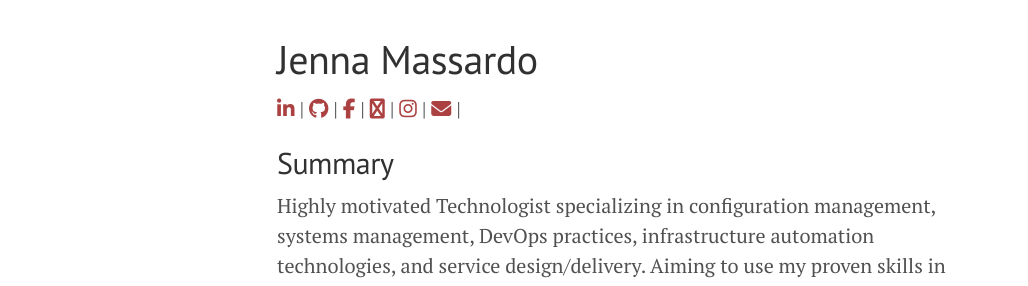
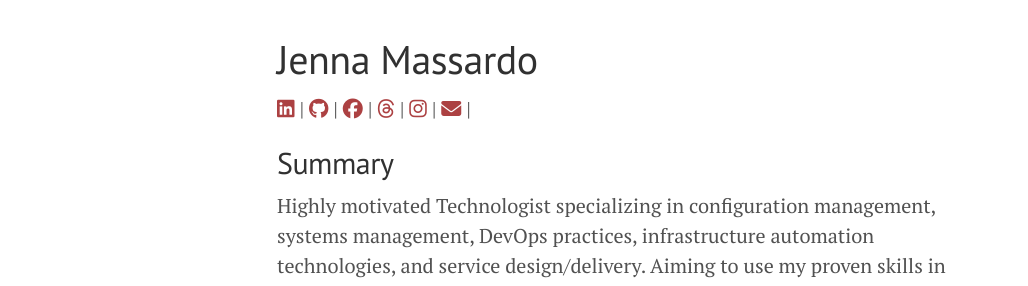
Before and after one commit to jmassardo/jmassardo.github.io, a Jekyll site: the page built from resume.md, in a window 1280 px wide. Shown: the part 173-459 px from the top of the page, without its empty margins (3-1031 px from the left). Built offline with Jekyll 4.4.1, drawn with Linux system fonts in a browser that asks for light colours; nearby versions of some CDN libraries.

Commit message:
fix socials on resume page

```diff
--- a/resume.md
+++ b/resume.md
@@ -7,12 +7,12 @@ title: Resume
 
 <p>
     {% for contact in site.author.contact %}
-    {% assign iconname = contact[0] %}
+    {% assign iconname = "fa-brands fa-" | append: contact[0] %}
     {% if contact[0] == 'email' %}
-    {% assign iconname = 'envelope' %}
+    {% assign iconname = 'fa fa-envelope' %}
     {% endif %}
     <a href="{{ contact[1] }}">
-        <i class="fa fa-{{ iconname }}" aria-hidden="true"></i>
+      <i class="{{ iconname }}" aria-hidden="true"></i>
     </a>
     {% assign current_index = current_index | plus: 1 %}
     {% if current_index != len %}|{% endif %}
```
